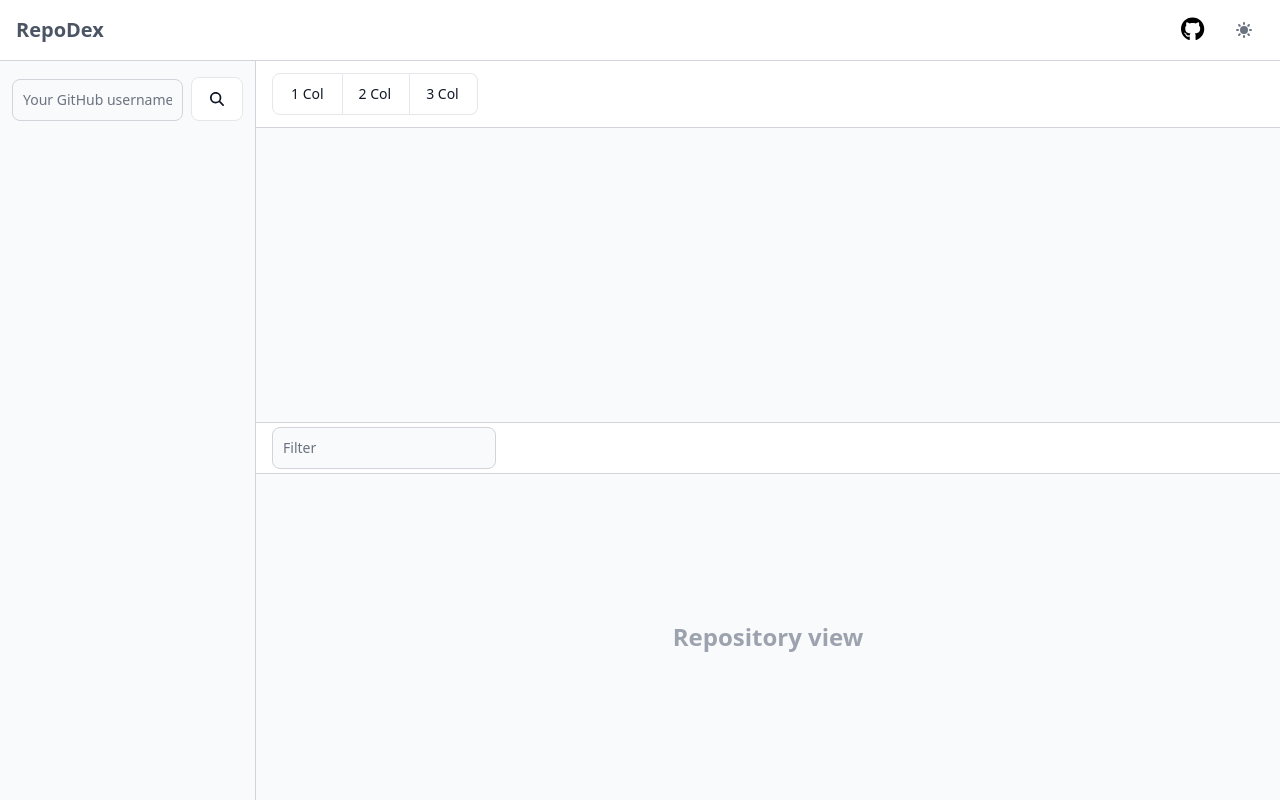
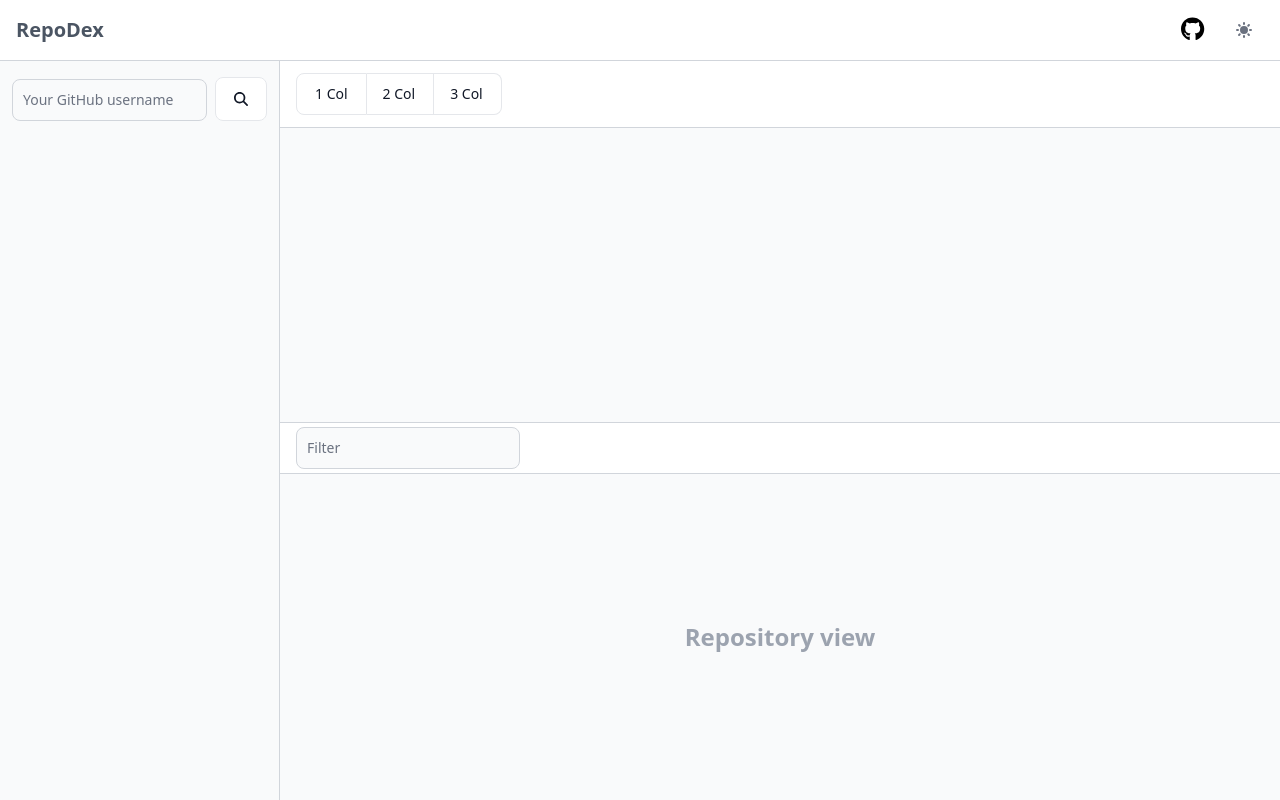
Before and after one commit to sujaldev/RepoDex, a React (Vite) app: page / in a window 1280 px wide. Built offline with nearby package versions, Linux system fonts and the light colour scheme.

Commit message:
fix sidebar width

```diff
--- a/src/components/leftbar.jsx
+++ b/src/components/leftbar.jsx
@@ -24,7 +24,7 @@ export default function LeftBar({leftBarActive, setRepositories}) {
         <Sidebar
             id={"leftbar"}
             className={
-                "min-w-[14vw] z-50 border-r border-gray-300 dark:border-gray-700 -translate-x-full sm:translate-x-0 fixed sm:relative transition-transform" + (
+                "min-w-[280px] max-w-[280px] z-50 border-r border-gray-300 dark:border-gray-700 -translate-x-full sm:translate-x-0 fixed sm:relative transition-transform" + (
                     leftBarActive ? " transform-none" : ""
                 )
         }>
```
